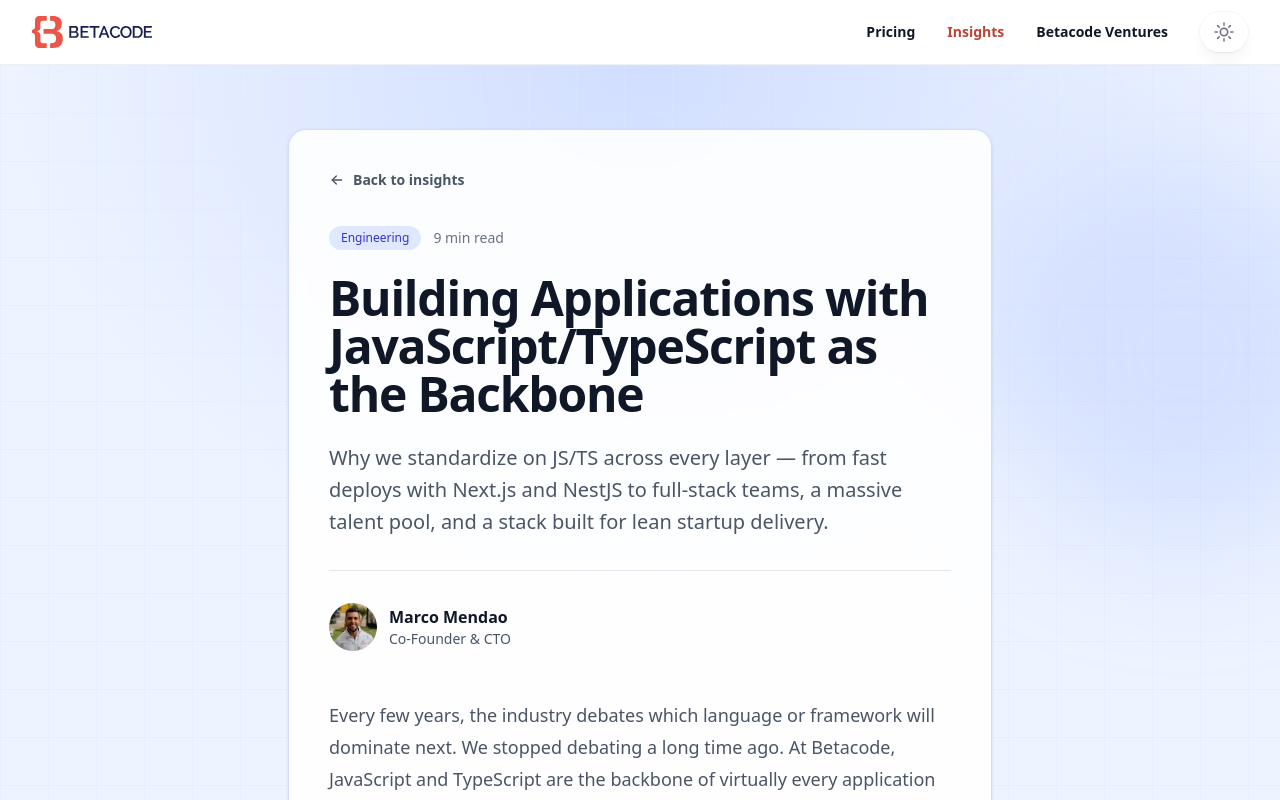
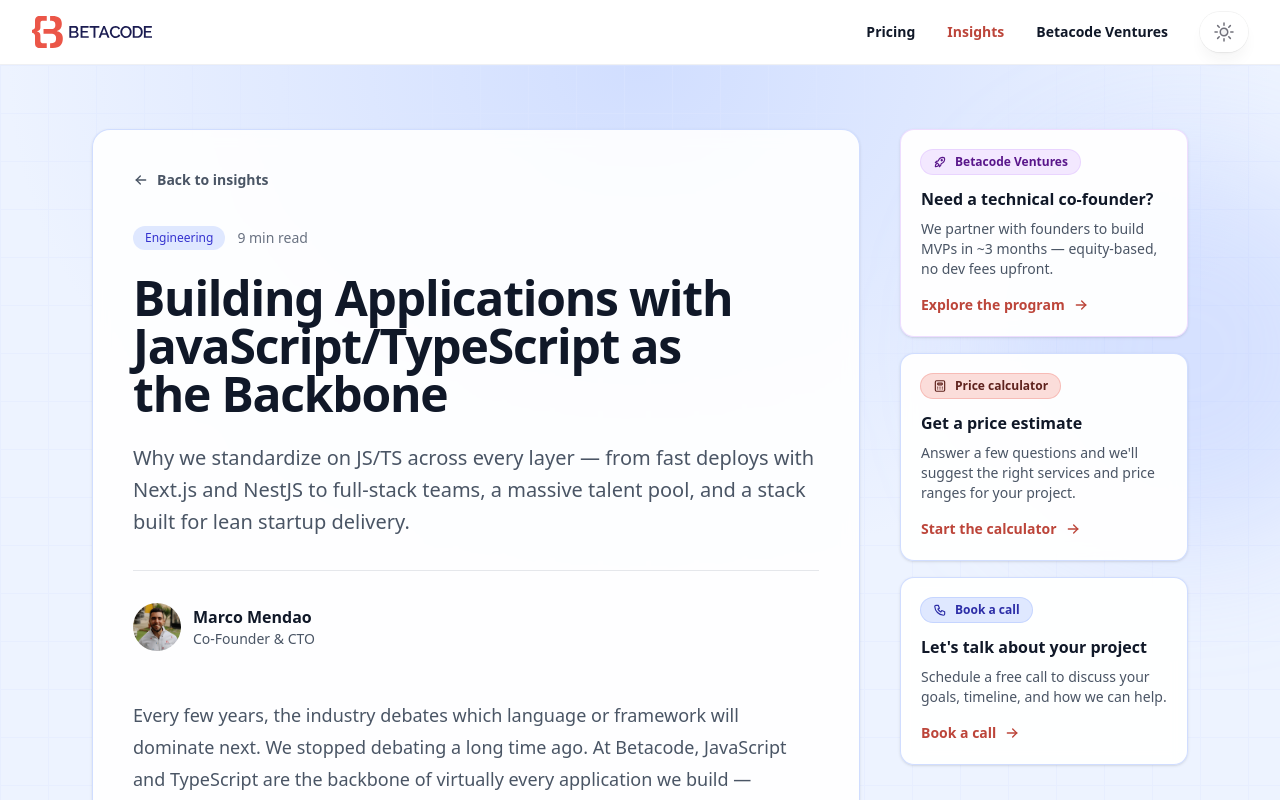
Before and after one commit to Menda0/betacode-site-v4, a Next.js app: page /insights/building-applications-with-javascript-typescript-as-the-backbone in a window 1280 px wide. Shown: the top 800 px of the page. Built offline with nearby package versions, Linux system fonts and the light colour scheme.

Commit message:
Add adds on the blog

```diff
--- /dev/null
+++ b/app/components/blog/blog-article-sidebar.tsx
@@ -0,0 +1,69 @@
+import Link from 'next/link'
+import { IconArrowRight, IconCalculator, IconPhone, IconRocket } from '@tabler/icons-react'
+import { CALENDAR_URL } from '@/lib/ventures-content'
+
+export function BlogArticleSidebar() {
+  return (
+    <aside className="flex flex-col gap-4" aria-label="Explore Betacode services">
+      <div className="rounded-xl border border-purple-200/80 bg-white/95 p-5 shadow-sm backdrop-blur-sm dark:border-purple-900/40 dark:bg-gray-900/95">
+        <div className="inline-flex items-center gap-2 rounded-full bg-purple-100 px-3 py-1 text-xs font-semibold text-purple-900 ring-1 ring-purple-200 dark:bg-purple-900/60 dark:text-purple-100 dark:ring-purple-800/50">
+          <IconRocket className="size-3.5" aria-hidden="true" />
+          Betacode Ventures
+        </div>
+        <h2 className="mt-3 text-base font-semibold text-gray-900 dark:text-white">
+          Need a technical co-founder?
+        </h2>
+        <p className="mt-2 text-sm text-gray-600 dark:text-gray-400">
+          We partner with founders to build MVPs in ~3 months — equity-based, no dev fees upfront.
+        </p>
+        <Link
+          href="/betacode-ventures"
+          className="mt-4 inline-flex items-center gap-2 text-sm font-semibold text-primary-600 hover:text-primary-500 dark:text-primary-400 dark:hover:text-primary-300"
+        >
+          Explore the program
+          <IconArrowRight className="size-4" aria-hidden="true" />
+        </Link>
+      </div>
+
+      <div className="rounded-xl border border-secondary-200/80 bg-white/95 p-5 shadow-sm backdrop-blur-sm dark:border-white/10 dark:bg-gray-900/95">
+        <div className="inline-flex items-center gap-2 rounded-full bg-primary-100 px-3 py-1 text-xs font-semibold text-primary-800 ring-1 ring-primary-200 dark:bg-primary-900/40 dark:text-primary-200 dark:ring-primary-800/50">
+          <IconCalculator className="size-3.5" aria-hidden="true" />
+          Price calculator
+        </div>
+        <h2 className="mt-3 text-base font-semibold text-gray-900 dark:text-white">
+          Get a price estimate
+        </h2>
+        <p className="mt-2 text-sm text-gray-600 dark:text-gray-400">
+          Answer a few questions and we&apos;ll suggest the right services and price ranges for your project.
+        </p>
+        <Link
+          href="/pricing"
+          className="mt-4 inline-flex items-center gap-2 text-sm font-semibold text-primary-600 hover:text-primary-500 dark:text-primary-400 dark:hover:text-primary-300"
+        >
+          Start the calculator
+          <IconArrowRight className="size-4" aria-hidden="true" />
+        </Link>
+      </div>
+
+      <div className="rounded-xl border border-secondary-200/80 bg-white/95 p-5 shadow-sm backdrop-blur-sm dark:border-white/10 dark:bg-gray-900/95">
+        <div className="inline-flex items-center gap-2 rounded-full bg-secondary-100 px-3 py-1 text-xs font-semibold text-secondary-800 ring-1 ring-secondary-200 dark:bg-secondary-900/40 dark:text-secondary-200 dark:ring-secondary-800/50">
+          <IconPhone className="size-3.5" aria-hidden="true" />
+          Book a call
+        </div>
+        <h2 className="mt-3 text-base font-semibold text-gray-900 dark:text-white">
+          Let&apos;s talk about your project
+        </h2>
+        <p className="mt-2 text-sm text-gray-600 dark:text-gray-400">
+          Schedule a free call to discuss your goals, timeline, and how we can help.
+        </p>
+        <Link
+          href={CALENDAR_URL}
+          className="mt-4 inline-flex items-center gap-2 text-sm font-semibold text-primary-600 hover:text-primary-500 dark:text-primary-400 dark:hover:text-primary-300"
+        >
+          Book a call
+          <IconArrowRight className="size-4" aria-hidden="true" />
+        </Link>
+      </div>
+    </aside>
+  )
+}
--- a/app/components/blog/blog-background.tsx
+++ b/app/components/blog/blog-background.tsx
@@ -1,9 +1,10 @@
 type BlogBackgroundProps = {
   children: React.ReactNode
+  sidebar?: React.ReactNode
   variant?: 'listing' | 'article'
 }
 
-export function BlogBackground({ children, variant = 'listing' }: BlogBackgroundProps) {
+export function BlogBackground({ children, sidebar, variant = 'listing' }: BlogBackgroundProps) {
   return (
     <div className="relative isolate min-h-[50vh] bg-secondary-50 dark:bg-[#0c1222]">
       <div
@@ -26,13 +27,22 @@
       <div
         className={
           variant === 'article'
-            ? 'relative mx-auto max-w-3xl px-6 py-12 lg:px-8 lg:py-16'
+            ? 'relative mx-auto max-w-7xl px-6 py-12 lg:px-8 lg:py-16'
             : 'relative'
         }
       >
         {variant === 'article' ? (
-          <div className="rounded-2xl border border-secondary-200/80 bg-white/90 p-8 shadow-sm backdrop-blur-sm sm:p-10 dark:border-white/10 dark:bg-gray-900/80">
-            {children}
+          <div className="flex flex-col items-center gap-8 lg:flex-row lg:items-start lg:justify-center lg:gap-10">
+            <div className="w-full min-w-0 max-w-3xl">
+              <div className="rounded-2xl border border-secondary-200/80 bg-white/90 p-8 shadow-sm backdrop-blur-sm sm:p-10 dark:border-white/10 dark:bg-gray-900/80">
+                {children}
+              </div>
+            </div>
+            {sidebar && (
+              <div className="w-full shrink-0 lg:sticky lg:top-20 lg:w-72">
+                {sidebar}
+              </div>
+            )}
           </div>
         ) : (
           children
--- a/app/insights/[slug]/page.tsx
+++ b/app/insights/[slug]/page.tsx
@@ -6,6 +6,7 @@
 import { BlogContent } from '@/app/components/blog/blog-content'
 import { BlogBackground } from '@/app/components/blog/blog-background'
 import { BlogAuthor } from '@/app/components/blog/blog-author'
+import { BlogArticleSidebar } from '@/app/components/blog/blog-article-sidebar'
 import { CTA } from '@/app/components/cta'
 import { VenturesPromo } from '@/app/components/ventures-promo'
 import { Footer } from '@/app/components/footer'
@@ -48,7 +49,7 @@
 
   return (
     <>
-      <BlogBackground variant="article">
+      <BlogBackground variant="article" sidebar={<BlogArticleSidebar />}>
         <article>
           <Link
             href="/insights"
```
